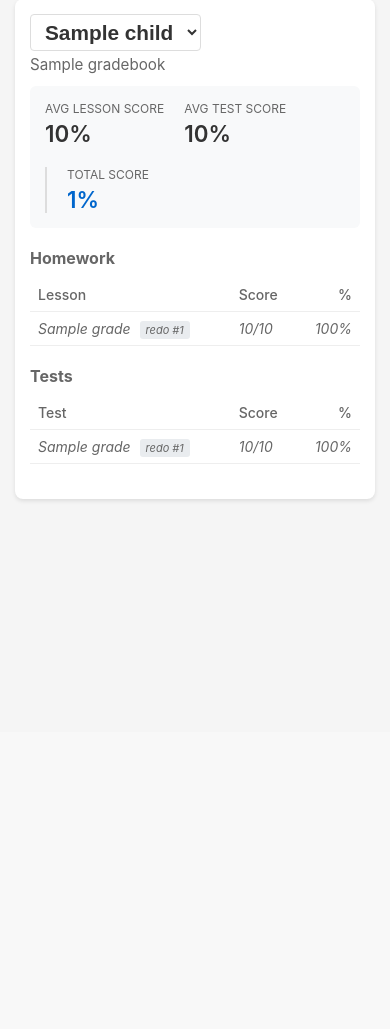
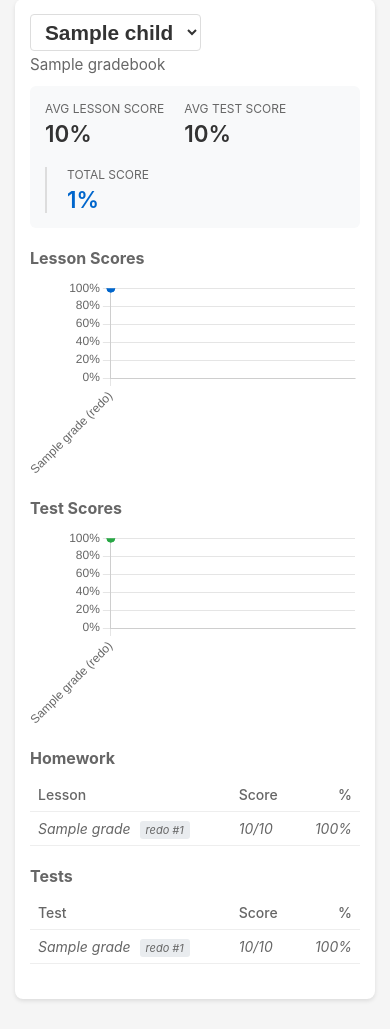
Before and after one commit to danpederson83/MyGradeBook, a Flask app: template templates/grades.html in a window 390 px wide. Shown: the part 112-1141 px from the top of the page. Before the commit the page ends 614 px from the top, so only its background shows below. Run offline with Flask 3, Linux system fonts and the light colour scheme; tables that the repository leaves empty hold one stand-in row (values such as "Sample post"); the template is opened without the code that fills it: values that come from a table or form of the project are taken from there, most other values are stand-ins (such as "Sample title", 1, 10 or a date in 2020).

Commit message:
Add grade charts using Chart.js
- Line charts for lesson and test scores over time
- Mobile-responsive sizing (200px on mobile, 250px on desktop)
- Charts placed between stats and tables
- Blue for lessons, green for tests

Co-Authored-By: Claude Opus 4.5 <noreply@anthropic.com>

```diff
--- a/templates/base.html
+++ b/templates/base.html
@@ -95,6 +95,24 @@
         }
         .stat-total .stat-value {
             color: #0066cc;
+        }
+        .chart-section {
+            margin-bottom: 20px;
+        }
+        .chart-section h3 {
+            font-size: 1em;
+            color: #666;
+            margin: 0 0 10px 0;
+        }
+        .chart-container {
+            position: relative;
+            height: 200px;
+            width: 100%;
+        }
+        @media (min-width: 600px) {
+            .chart-container {
+                height: 250px;
+            }
         }
         .grade-entry {
             display: flex;
--- a/templates/grades.html
+++ b/templates/grades.html
@@ -32,6 +32,24 @@
             </div>
             {% endif %}
         </div>
+
+        {% if data.homework %}
+        <div class="chart-section">
+            <h3>Lesson Scores</h3>
+            <div class="chart-container">
+                <canvas id="homeworkChart"></canvas>
+            </div>
+        </div>
+        {% endif %}
+
+        {% if data.tests %}
+        <div class="chart-section">
+            <h3>Test Scores</h3>
+            <div class="chart-container">
+                <canvas id="testChart"></canvas>
+            </div>
+        </div>
+        {% endif %}
         {% endif %}
 
         {% if data.homework %}
@@ -89,6 +107,76 @@
         <p class="no-grades">No course set up for this child.</p>
         {% endif %}
     </div>
+
+    {% if data and (data.homework or data.tests) %}
+    <script src="https://cdn.jsdelivr.net/npm/chart.js"></script>
+    <script>
+        const chartOptions = {
+            responsive: true,
+            maintainAspectRatio: false,
+            plugins: {
+                legend: {
+                    display: false
+                }
+            },
+            scales: {
+                y: {
+                    min: 0,
+                    max: 100,
+                    ticks: {
+                        callback: function(value) {
+                            return value + '%';
+                        }
+                    }
+                },
+                x: {
+                    ticks: {
+                        maxRotation: 45,
+                        minRotation: 45
+                    }
+                }
+            }
+        };
+
+        {% if data.homework %}
+        new Chart(document.getElementById('homeworkChart'), {
+            type: 'line',
+            data: {
+                labels: [{% for g in data.homework %}'{{ g.label }}{% if g.redo_number > 0 %} (redo){% endif %}'{% if not loop.last %}, {% endif %}{% endfor %}],
+                datasets: [{
+                    data: [{% for g in data.homework %}{{ ((g.score / g.total) * 100)|round(1) }}{% if not loop.last %}, {% endif %}{% endfor %}],
+                    borderColor: '#0066cc',
+                    backgroundColor: 'rgba(0, 102, 204, 0.1)',
+                    fill: true,
+                    tension: 0.3,
+                    pointRadius: 4,
+                    pointBackgroundColor: '#0066cc'
+                }]
+            },
+            options: chartOptions
+        });
+        {% endif %}
+
+        {% if data.tests %}
+        new Chart(document.getElementById('testChart'), {
+            type: 'line',
+            data: {
+                labels: [{% for g in data.tests %}'{{ g.label }}{% if g.redo_number > 0 %} (redo){% endif %}'{% if not loop.last %}, {% endif %}{% endfor %}],
+                datasets: [{
+                    data: [{% for g in data.tests %}{{ ((g.score / g.total) * 100)|round(1) }}{% if not loop.last %}, {% endif %}{% endfor %}],
+                    borderColor: '#28a745',
+                    backgroundColor: 'rgba(40, 167, 69, 0.1)',
+                    fill: true,
+                    tension: 0.3,
+                    pointRadius: 4,
+                    pointBackgroundColor: '#28a745'
+                }]
+            },
+            options: chartOptions
+        });
+        {% endif %}
+    </script>
+    {% endif %}
 {% else %}
     <div class="empty-state">
         <p>No children added yet.</p>
```
